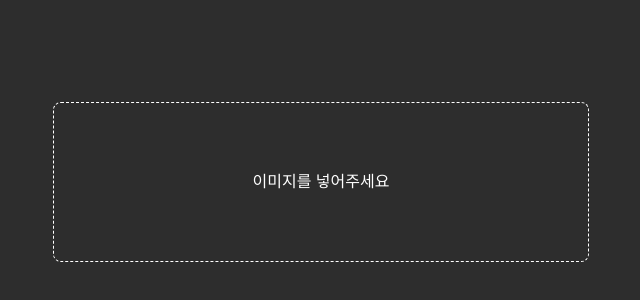
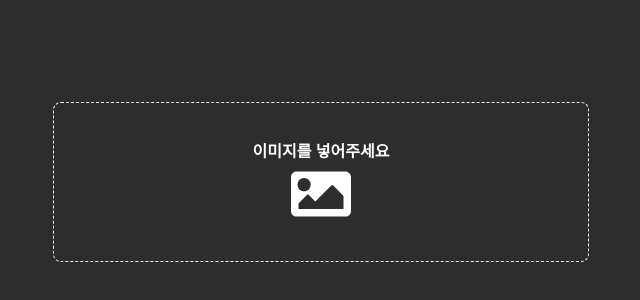
Before and after one commit to KwakOri/insta_image_splitter, a Next.js app: page / in a window 1280 px wide. Shown: the part 218-518 px from the top of the page, without its empty margins (319-959 px from the left). Built offline with nearby package versions, Linux system fonts and the light colour scheme.

Commit message:
Fix: style 수정

```diff
--- a/src/app/(root)/page.tsx
+++ b/src/app/(root)/page.tsx
@@ -2,7 +2,7 @@ import ImageContainer from "@/components/ImageContainer/ImageContainer";
 
 export default function Home() {
   return (
-    <main className="overflow-scroll min-h-screen h-full w-full flex justify-center items-center bg-[#2d2d2d]">
+    <main className="fixed overflow-hidden h-full w-full flex justify-center items-center bg-[#2d2d2d]">
       <ImageContainer />
     </main>
   );
--- a/src/components/ImageContainer/ImageContainer.tsx
+++ b/src/components/ImageContainer/ImageContainer.tsx
@@ -8,7 +8,7 @@ import { ImageSplitter } from "../ImageSplitter";
 const ImageContainer = () => {
   const { step } = useImage();
   return (
-    <section className="max-w-[600px] w-full px-8 h-full flex flex-col justify-center">
+    <section className="relative overflow-scroll max-w-[600px] w-full px-8 py-8 h-full flex flex-col">
       {step === "select" && <ImageInput />}
       {step === "crop" && <ImageCropper />}
       {step === "done" && <ImageSplitter />}
--- a/src/components/ImageInput/ImageInput.tsx
+++ b/src/components/ImageInput/ImageInput.tsx
@@ -1,14 +1,16 @@
 import { useImage } from "@/contexts/Image.context";
+import { FaImage } from "react-icons/fa";
 
 const ImageInput = () => {
   const { handleImageUpload } = useImage();
   return (
-    <div>
+    <div className="w-full h-full flex items-center">
       <label
-        className="w-full h-40 border border-white flex justify-center items-center border-dashed rounded-lg font-light cursor-pointer hover:bg-white/5"
+        className="w-full h-40 border border-white flex flex-col justify-center items-center border-dashed rounded-lg font-light cursor-pointer hover:bg-white/5"
         htmlFor="image"
       >
-        <p className="text-white">이미지를 넣어주세요</p>
+        <p className="text-white font-semibold">이미지를 넣어주세요</p>
+        <FaImage fill="white" size="60" />
       </label>
       <input
         className="hidden"
```
